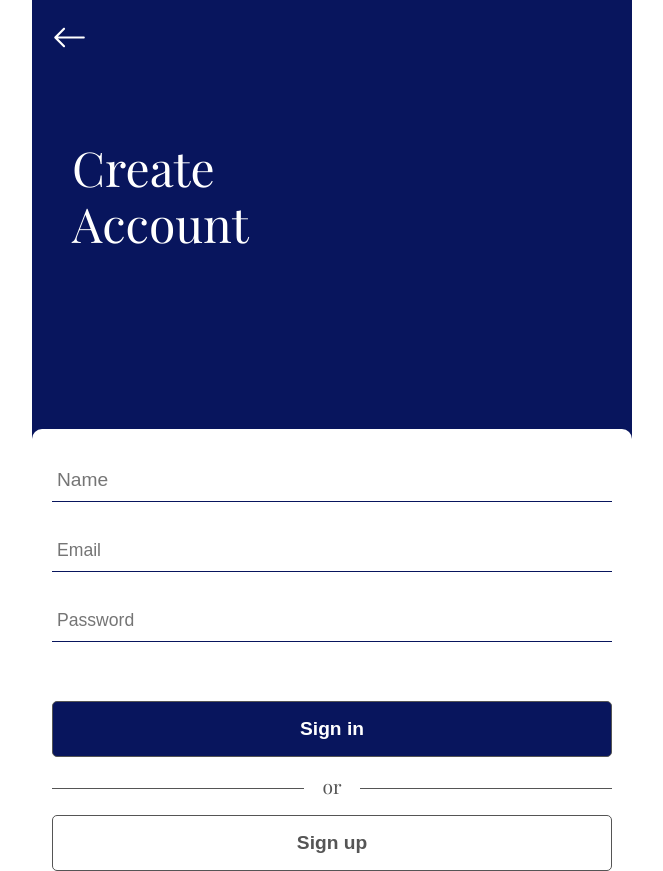
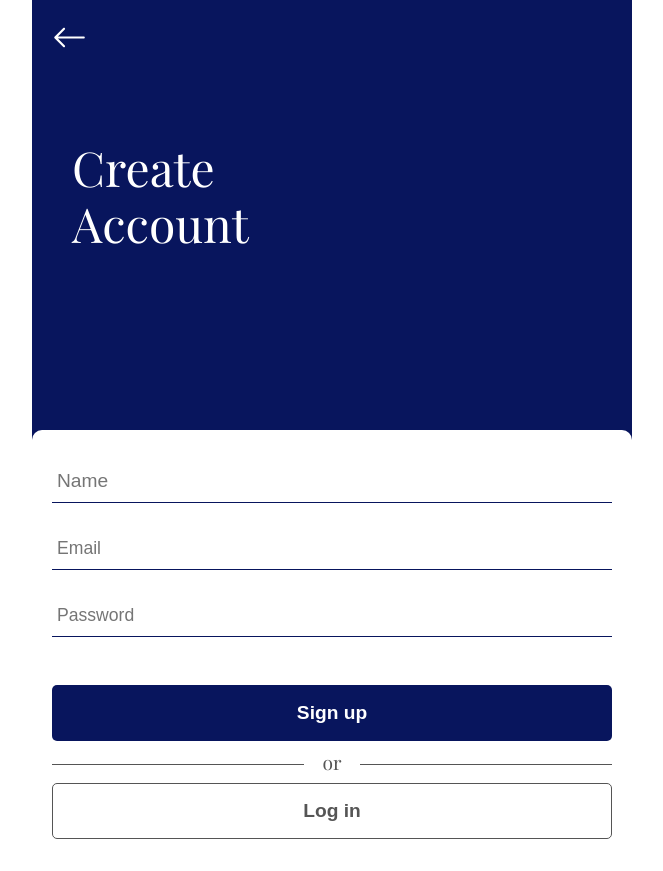
Before and after one commit to onakoyakayode/Health, a React (Create React App) app: page /signup in a window 1280 px wide. Shown: the whole page, without its empty margins (308-971 px from the left). Built offline with nearby package versions, Linux system fonts and the light colour scheme.

Commit message:
change background color

```diff
--- a/src/components/SignIn/SignIn.css
+++ b/src/components/SignIn/SignIn.css
@@ -27,8 +27,8 @@
     left: 0;
     background: #fff;
     width: 100%;
-    height: 50vh;
-    padding: 20px;
+    height: 53vh;
+    padding: 30px 20px;
     border-radius: 10px 10px 0 0;
 }
 
@@ -48,7 +48,7 @@
 
 .form-email,
 .form-password {
-    margin-bottom: 2rem;
+    margin-bottom: 1.5rem;
 }
 
 .form-email::placeholder,
@@ -68,15 +68,14 @@
 a.forgot-password {
     margin-left: 60%;
     color: #08155D;
-    font-size: 1.1rem;
+    font-size: 1rem;
 }
 
 .sign-in-button {
     display: flex;
     flex-direction: column;
     width: 100%;
-    gap: 1rem;
-    margin-top: 2.5rem;
+    margin-top: 2rem;
 }
 
 .sign-in-btn {
@@ -90,7 +89,7 @@ a.forgot-password {
     width: 100%;
 }
 
-.sign-in-up-btn {
+button.sign-up-btn {
     font-size: 1.2rem;
     font-weight: 600;
     background: #fff;
@@ -103,7 +102,7 @@ a.forgot-password {
 
 .sign-in-text {
     color: #555;
-    margin: 0 auto;
+    margin: 0.5rem auto;
     position: relative;
     width: 100%;
     text-align: center;
--- a/src/components/SignIn/SignIn.jsx
+++ b/src/components/SignIn/SignIn.jsx
@@ -17,7 +17,7 @@ export default function SignIn(props) {
                     <div className="sign-in-button">
                         <button type="submit" className="sign-in-btn">Sign in</button>
                         <p className="sign-in-text">or</p>
-                        <Link  to='/signup'><button type="button" className="sign-in-up-btn" >Sign up</button></Link>
+                        <Link  to='/signup'><button type="button" className="sign-up-btn" >Sign up</button></Link>
                     </div>
                 </form>
             </div>
--- a/src/components/signUp/signUp.css
+++ b/src/components/signUp/signUp.css
@@ -14,7 +14,8 @@
     left: 0;
     background: #fff;
     width: 100%;
-    height: 55vh;
+    max-height: 60vh;
+    overflow-y: auto;
     padding: 30px 20px;
     border-radius: 10px 10px 0 0;
 }
@@ -31,7 +32,7 @@
 .form-name,
 .form-email,
 .form-password {
-    margin-bottom: 1.7rem;
+    margin-bottom: 1.5rem;
 }
 
 .form-email::placeholder,
@@ -44,14 +45,18 @@
 }
 
 .sign-up-button {
-    margin-top: 2rem;
+    margin-top: 1.5rem;
 }
 
-.sign-in-up-btn {
+button.sign-in-up-btn {
     background: #08155D;
     color: #fff;
     font-size: 1.2rem;
     font-weight: 600;
+    width: 100%;
+    height: 3.5rem;
+    border: 0;
+    border-radius: 5px;
 }
 
 .sign-in-in-btn {
@@ -67,7 +72,7 @@
 
 .sign-up-text {
     color: #555;
-    margin: 1rem auto;
+    margin: .5rem auto;
     position: relative;
     width: 100%;
     text-align: center;
--- a/src/components/signUp/signUp.jsx
+++ b/src/components/signUp/signUp.jsx
@@ -17,9 +17,9 @@ export default function signUp(props) {
                     </div>
                     {/* <Link to='/login' className="forgot-password">Forgot-password</Link> */}
                     <div className="sign-up-button">
-                        <button type="submit" className="sign-in-up-btn">Sign in</button>
+                        <button type="submit" className="sign-in-up-btn">Sign up</button>
                         <p className="sign-up-text">or</p>
-                        <Link  to='/signin'><button type="button" className="sign-in-in-btn" >Sign up</button></Link>
+                        <Link  to='/signin'><button type="button" className="sign-in-in-btn" >Log in</button></Link>
                     </div>
                 </form>
             </div>
```
